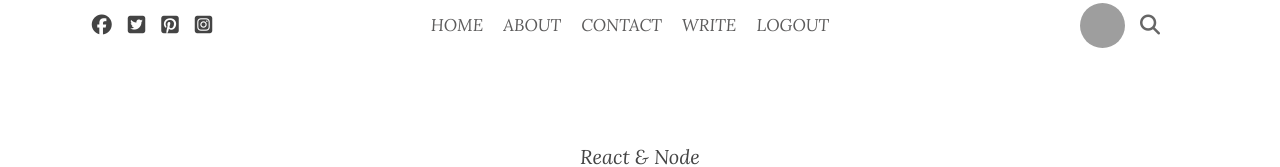
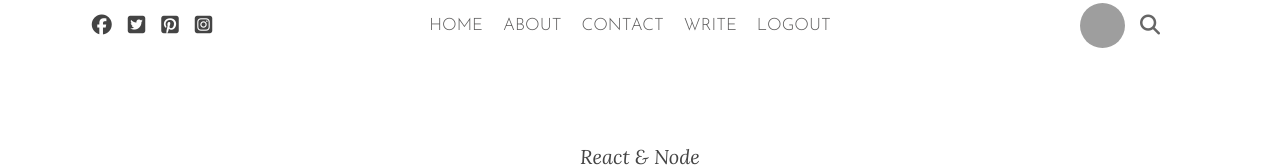
Before and after one commit to SangsritiSarkar/BLOG, a React (Create React App) app: page / in a window 1280 px wide. Shown: the top 167 px of the page. Built offline with nearby package versions, Linux system fonts and the light colour scheme; grey boxes are pictures that could not be loaded.

Commit message:
updated topbar css

```diff
--- a/src/topbar/topbar.css
+++ b/src/topbar/topbar.css
@@ -6,7 +6,7 @@
     top: 0;
     display: flex;
     align-items: center;
-    font-family: "Lora", serif;
+    font-family: "Josefin Sans", sans-serif;
 }
 
 .topLeft, .topRight{
```
